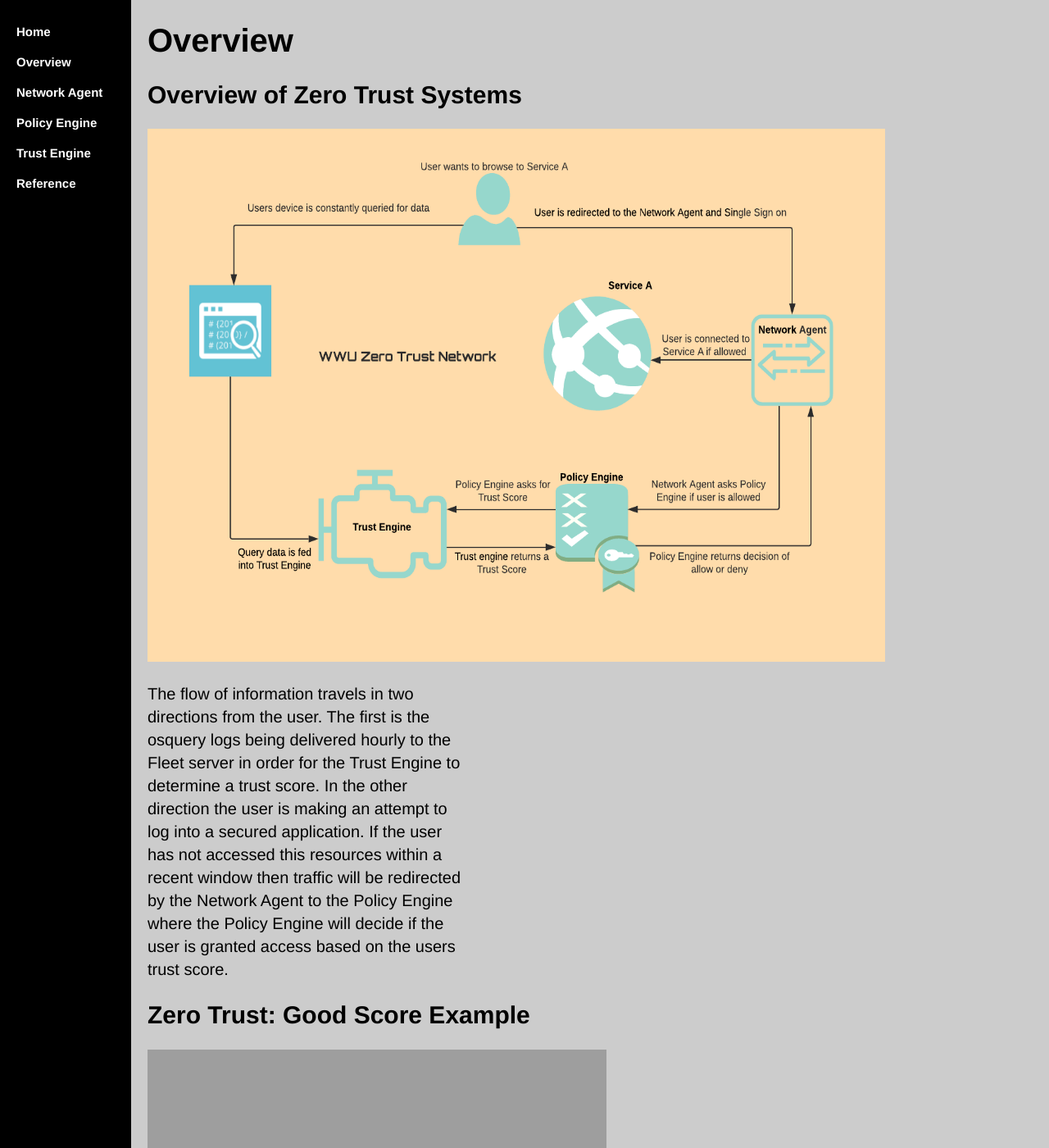
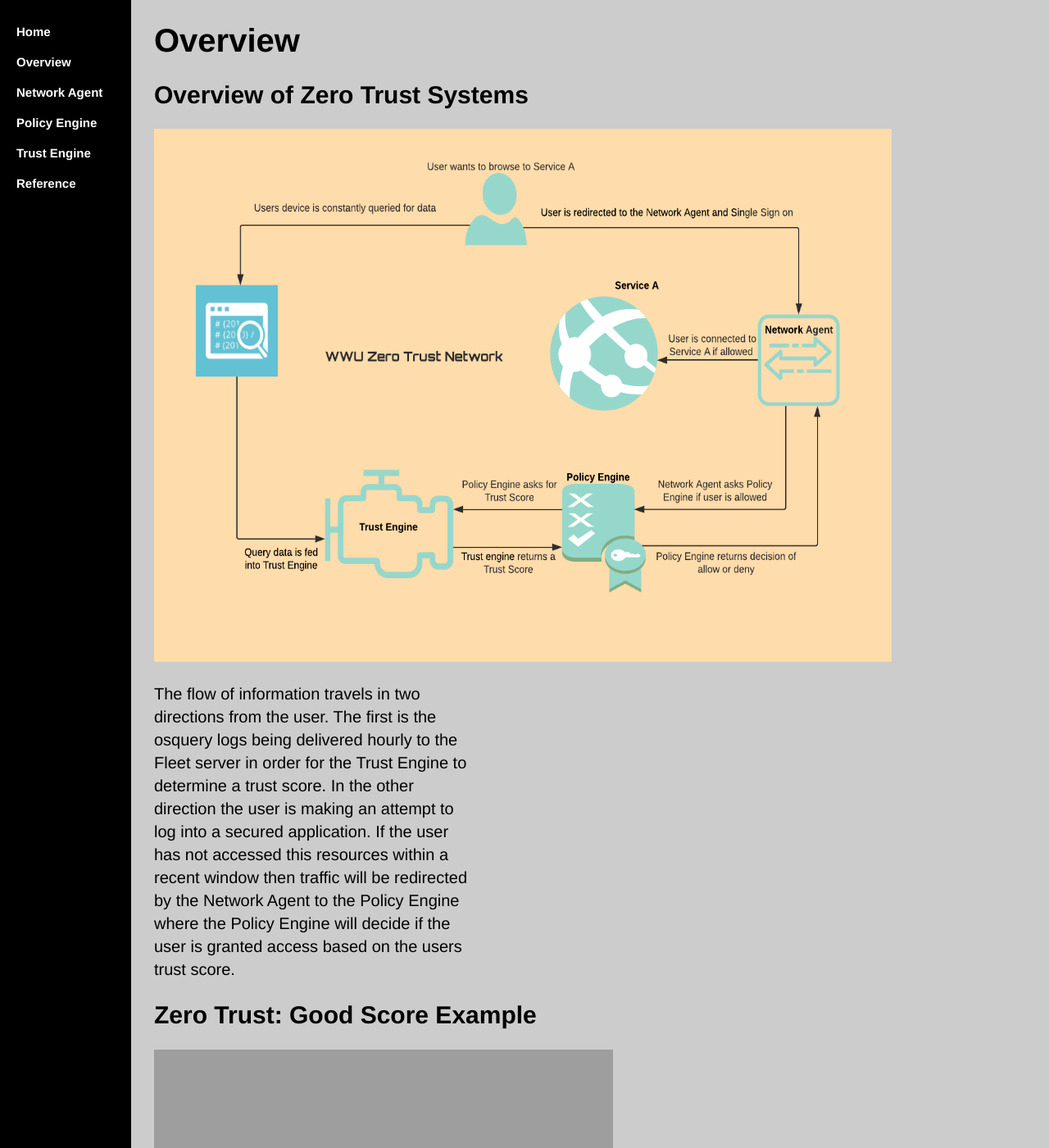
Before and after one commit to WWUZeroTrust/WWUZeroTrust.github.io, a Jekyll site: the page Documentation/index.html, which Jekyll copies as it is, in a window 1280 px wide and 1400 px high. Shown: the whole window at 82% size. Built offline with Jekyll 4.4.1, drawn with Linux system fonts in a browser that asks for light colours; grey boxes are pictures that could not be loaded.

Commit message:
Update index.html

```diff
--- a/Documentation/index.html
+++ b/Documentation/index.html
@@ -1,14 +1,11 @@
 <!DOCTYPE html>
 	<html>
 		<head>
-<meta name="viewport" content="width=device-width; initial-scale=1.0; maximum-scale=1.0; user-scalable=0;">
-<meta name="apple-mobile-web-app-capable" content="yes">
+<meta name="viewport" content="width=device-width, initial-scale=1">
 <style>
 body {
   font-family: 'Helvetica', 'Arial', 'Sans-Serif';
    background: #CCCCCC;
-   margin: 0;
-   padding:0;
 }
 
 .sidenav {
```
